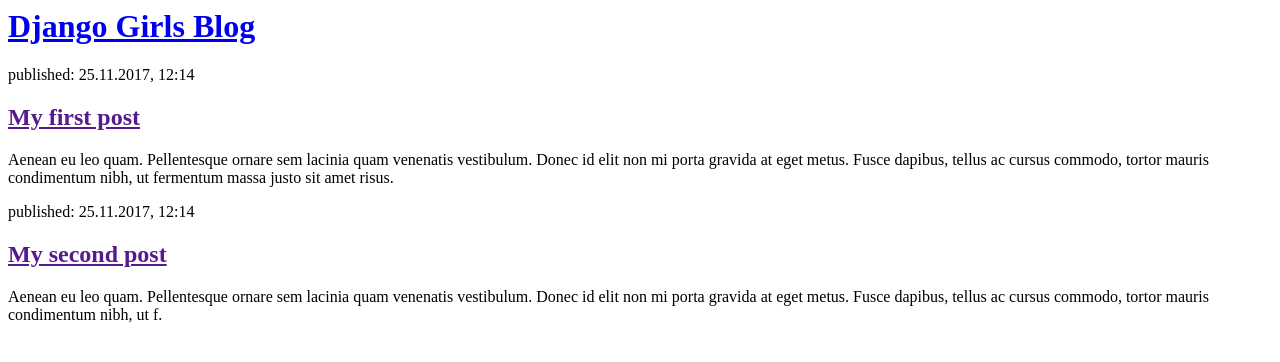
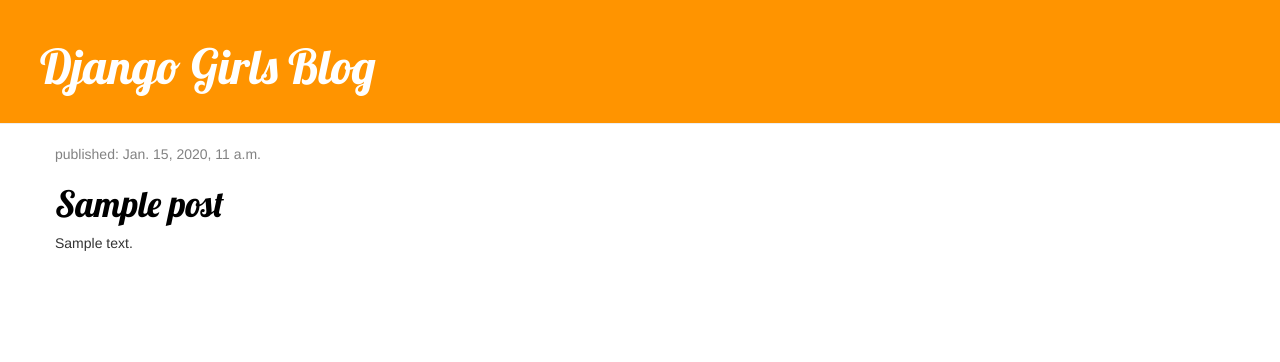
Before and after one commit to Vandormadar/my-first-blog, a Django app: template blog/templates/blog/post_list.html in a window 1280 px wide. Shown: the top 362 px of the page. Run offline with Django 3.2, Linux system fonts and the light colour scheme; the template is opened without the code that fills it: values that come from a table or form of the project are taken from there, others are empty; tables that the repository leaves empty hold one stand-in row (values such as "Sample post"); some libraries are stand-ins or nearby versions.

Commit message:
finalizing

```diff
--- /dev/null
+++ b/blog/static/css/blog.css
@@ -0,0 +1,50 @@
+h1 a {
+    color: #FCA205;
+    font-family: 'Lobster';
+}
+.page-header {
+    background-color: #ff9400;
+    margin-top: 0;
+    padding: 20px 20px 20px 40px;
+}
+
+.page-header h1, .page-header h1 a, .page-header h1 a:visited, .page-header h1 a:active {
+    color: #ffffff;
+    font-size: 36pt;
+    text-decoration: none;
+}
+
+.content {
+    margin-left: 40px;
+}
+
+h1, h2, h3, h4 {
+    font-family: 'Lobster', cursive;
+}
+
+.date {
+    color: #828282;
+}
+
+.save {
+    float: right;
+}
+
+.post-form textarea, .post-form input {
+    width: 100%;
+}
+
+.top-menu, .top-menu:hover, .top-menu:visited {
+    color: #ffffff;
+    float: right;
+    font-size: 26pt;
+    margin-right: 20px;
+}
+
+.post {
+    margin-bottom: 70px;
+}
+
+.post h1 a, .post h1 a:visited {
+    color: #000000;
+}
--- a/blog/templates/blog/post_list.html
+++ b/blog/templates/blog/post_list.html
@@ -1,22 +1,29 @@
+{% load staticfiles %}
 <html>
     <head>
         <title>Django Girls blog</title>
+        <link rel="stylesheet" href="//maxcdn.bootstrapcdn.com/bootstrap/3.2.0/css/bootstrap.min.css">
+<link rel="stylesheet" href="//maxcdn.bootstrapcdn.com/bootstrap/3.2.0/css/bootstrap-theme.min.css">
+<link rel="stylesheet" href="{% static 'css/blog.css' %}">
+<link href="//fonts.googleapis.com/css?family=Lobster&subset=latin,latin-ext" rel="stylesheet" type="text/css">
     </head>
     <body>
-        <div>
-            <h1><a href="/">Django Girls Blog</a></h1>
+    <div class="page-header">
+    <h1><a href="/">Django Girls Blog</a></h1>
+</div>
+
+<div class="content container">
+    <div class="row">
+        <div class="col-md-8">
+            {% for post in posts %}
+                <div class="post">
+                    <div class="date">
+                        <p>published: {{ post.published_date }}</p>
+                    </div>
+                    <h1><a href="">{{ post.title }}</a></h1>
+                    <p>{{ post.text|linebreaksbr }}</p>
+                </div>
+            {% endfor %}
         </div>
-
-        <div>
-            <p>published: 25.11.2017, 12:14</p>
-            <h2><a href="">My first post</a></h2>
-            <p>Aenean eu leo quam. Pellentesque ornare sem lacinia quam venenatis vestibulum. Donec id elit non mi porta gravida at eget metus. Fusce dapibus, tellus ac cursus commodo, tortor mauris condimentum nibh, ut fermentum massa justo sit amet risus.</p>
-        </div>
-
-        <div>
-            <p>published: 25.11.2017, 12:14</p>
-            <h2><a href="">My second post</a></h2>
-            <p>Aenean eu leo quam. Pellentesque ornare sem lacinia quam venenatis vestibulum. Donec id elit non mi porta gravida at eget metus. Fusce dapibus, tellus ac cursus commodo, tortor mauris condimentum nibh, ut f.</p>
-        </div>
-    </body>
-</html>
+    </div>
+</div>
--- a/blog/views.py
+++ b/blog/views.py
@@ -1,4 +1,7 @@
 from django.shortcuts import render
+from django.utils import timezone
+from .models import Post
 
 def post_list(request):
-    return render(request, 'blog/post_list.html')
+    posts = Post.objects.filter(published_date__lte=timezone.now()).order_by('published_date')
+    return render(request, 'blog/post_list.html', {'posts': posts})
```
Also changed, not shown: 2 other files.
